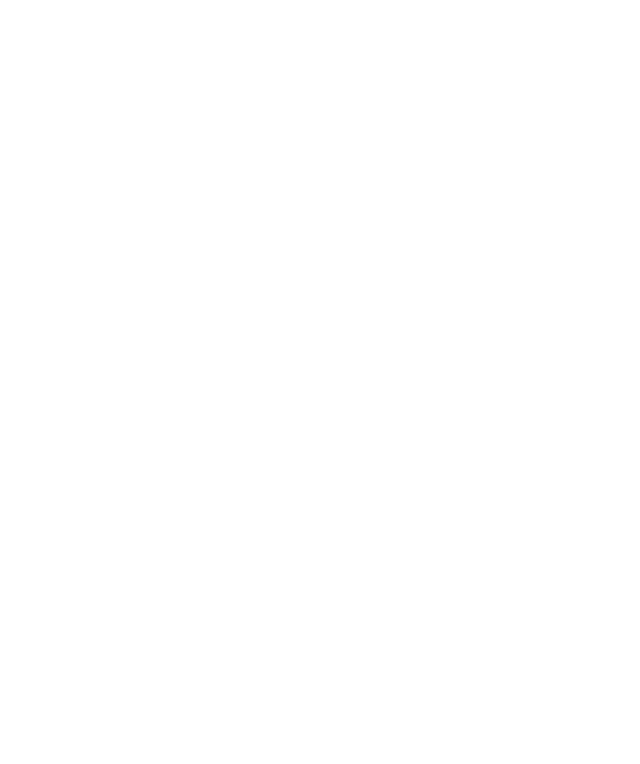
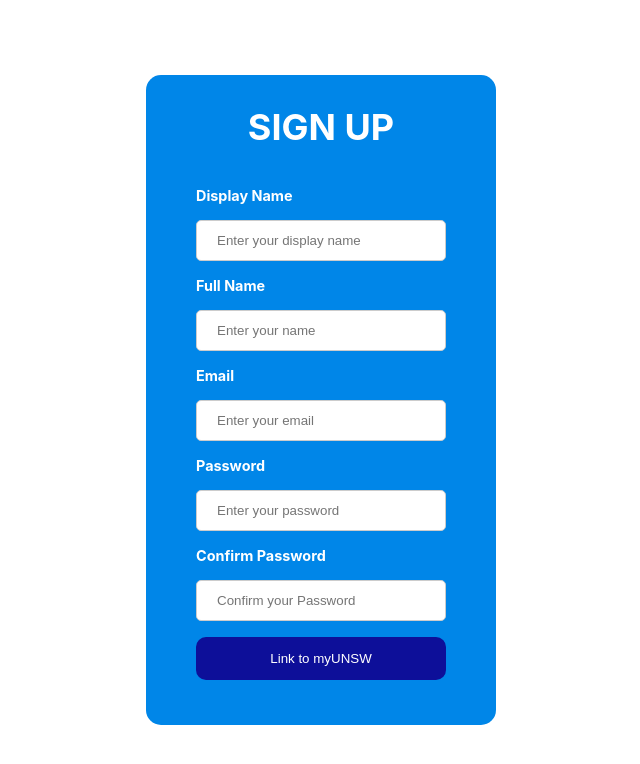
Before and after one commit to RyderAU/capstone-project, a React (Create React App) app in the folder frontend/: page /signup in a window 1280 px wide. Shown: the top 764 px of the page, without its empty margins (319-959 px from the left). Built offline with nearby package versions, Linux system fonts and the light colour scheme.

Commit message:
auth-front: renamed files to jsx complete, merged with ryder's code

```diff
--- a/frontend/src/App.jsx
+++ b/frontend/src/App.jsx
@@ -2,6 +2,9 @@
 import { BrowserRouter, Switch, Route } from "react-router-dom";
 
 // import pages
+import Landing from "./pages/Landing";
+import Login from "./pages/Login";
+import SignUp from "./pages/SignUp";
 import Dashboard from "./pages/Dashboard";
 
 function App() {
@@ -9,10 +12,21 @@
     <BrowserRouter>
       <div className="App">
         <Switch>
+          <Route exact path="/">
+            <Landing />
+          </Route>
+
+          <Route exact path="/login">
+            <Login />
+          </Route>
+
+          <Route exact path="/signup">
+            <SignUp />
+          </Route>
+
           <Route exact path="/dashboard">
             <Dashboard />
           </Route>
-          <Route exact path="/"></Route>
         </Switch>
       </div>
     </BrowserRouter>
--- a/frontend/src/pages/Landing.jsx
+++ b/frontend/src/pages/Landing.jsx
@@ -2,7 +2,7 @@
 // import { BrowserRouter as Router, Switch, Route } from "react-router-dom";
 
 // import components
-import { LandingContainer, Title, Label, Input, Button, ButtonSecondary } from "../components/login/LoginCSS";
+import { LandingContainer, Title, Label, Input, Button, ButtonSecondary } from "../components/AuthCSS";
 
 let emailInput;
 let passwordInput;
--- a/frontend/src/pages/Login.jsx
+++ b/frontend/src/pages/Login.jsx
@@ -2,7 +2,7 @@
 // import { BrowserRouter as Router, Switch, Route } from "react-router-dom";
 
 // import components
-import { LoginForm, Title, Label, Input, Button, ButtonSecondary } from "../components/login/LoginCSS";
+import { LoginForm, Title, Label, Input, Button, ButtonSecondary } from "../components/AuthCSS";
 
 let emailInput;
 let passwordInput;
--- a/frontend/src/pages/SignUp.jsx
+++ b/frontend/src/pages/SignUp.jsx
@@ -1,7 +1,7 @@
 import "react-router-dom";
 
 // import components
-import { SignUpForm, Title, Label, Input, Button } from "../components/login/LoginCSS";
+import { SignUpForm, Title, Label, Input, Button } from "../components/AuthCSS";;
 
 let displayInput;
 let nameInput;
```
Also changed, not shown: frontend/src/components/AuthCSS.jsx (renamed from frontend/src/components/login/LoginCSS.js).
